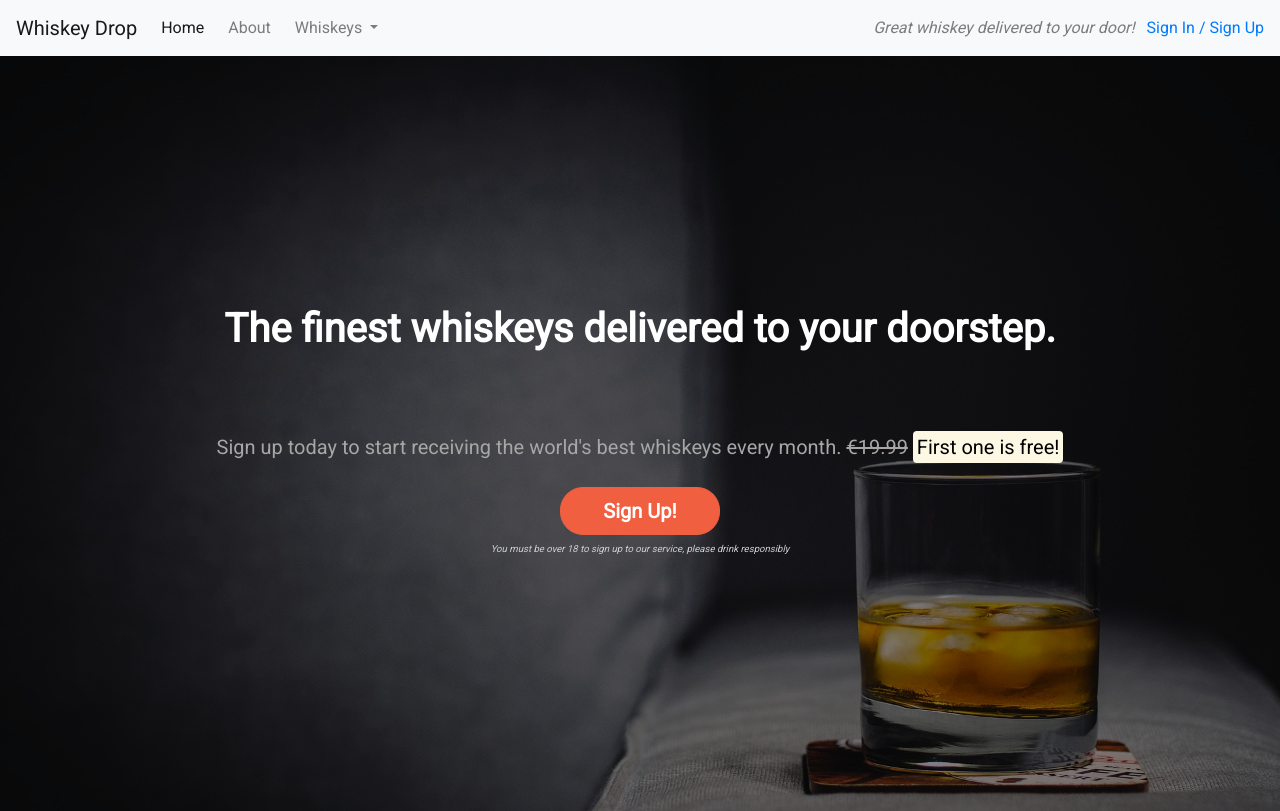
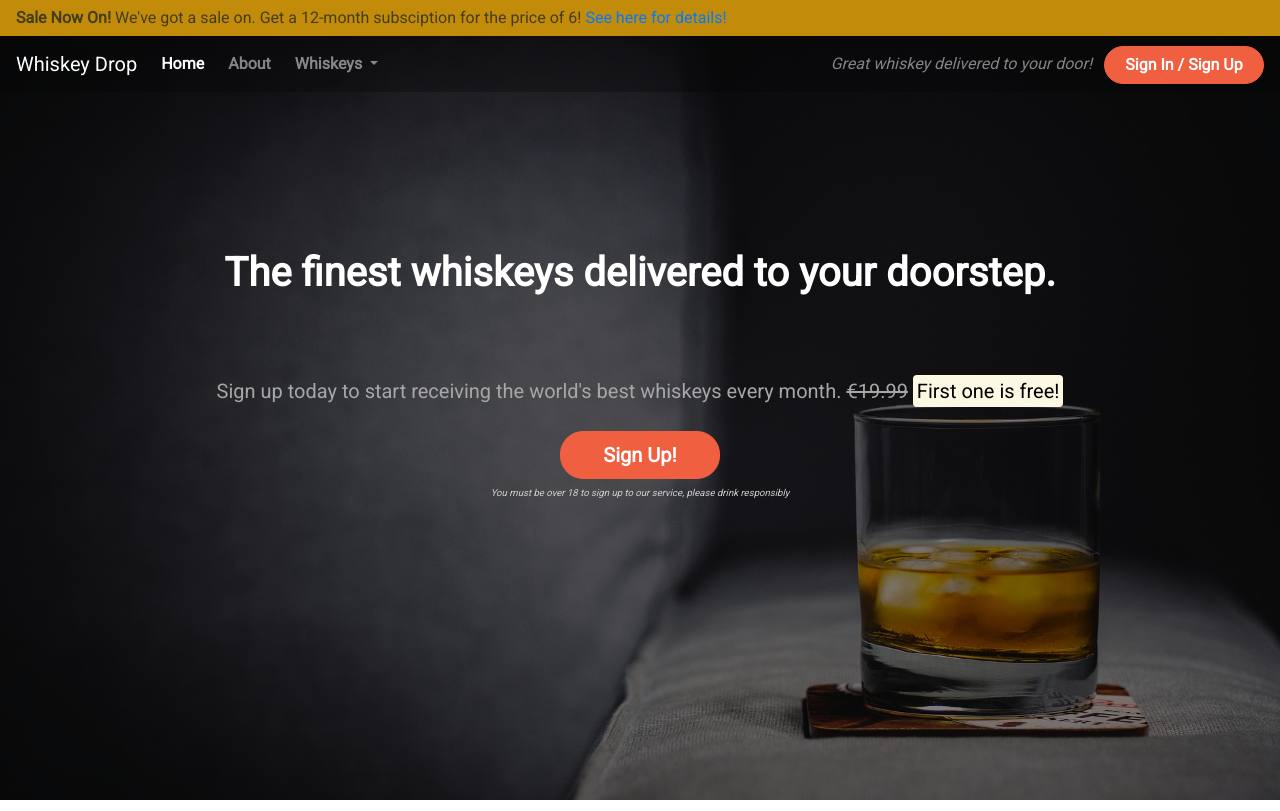
Before and after one commit to Guysteeleperkins/bootstrap-gsp, a plain HTML site: page index.html in a window 1280 px wide. Shown: the top 811 px of the page. Drawn offline with nearby package versions, Linux system fonts and the light colour scheme.

Commit message:
Finsihed styling Nav and Alert

```diff
--- a/index.html
+++ b/index.html
@@ -16,7 +16,25 @@
 </head>
 
 <body>
-    <nav class="navbar navbar-light bg-light navbar-expand-sm">
+    <div class="container-fluid navalert-container">
+        <div class="container-fluid alert-container">
+            <div class="row d-none d-md-block">
+                <div class="col-12">
+                    <div class="site-wide-alert alert alert-warning">
+                        <strong>Sale Now On!</strong> We've got a sale on. Get a 12-month subsciption for the price of
+                        6! <a href="">See here for details!</a>
+                    </div>
+                </div>
+            </div>
+            <div class="row d-md-none text-center">
+                <div class="col-12">
+                    <div class="site-wide-alert alert alert-warning">
+                        <a href=""><strong>Sale Now On!</strong></a>
+                    </div>
+                </div>
+            </div>
+        </div>
+        <nav class="navbar navbar-dark navbar-expand-sm">
             <a class="navbar-brand" href="/">Whiskey Drop</a>
 
             <button class="navbar-toggler ml-auto" type="button" data-toggle="collapse" data-target="#navbarNavDropdown"
@@ -40,33 +58,16 @@
                         </div>
                     </li>
 
-                <li class="nav-item mr-2 d-block d-sm-none"><a class="nav-link" href="/login">Sign In / Sign Up</a></li>
+                    <li class="nav-item mr-2 d-block d-sm-none"><a class="nav-link" href="/login">Sign In / Sign Up</a>
+                    </li>
                 </ul>
             </div>
             <div class="d-none d-md-block">
                 <p class="navbar-text my-auto mr-2"><i>Great whiskey delivered to your door!</i></p>
-            <a href="/login">Sign In / Sign Up</a>
+                <a href="/login" class="btn btn--cta btn--red">Sign In / Sign Up</a>
             </div>
         </nav>
-    <!--
-    <div class="container alert-container">
-        <div class="row d-none d-md-block">
-            <div class="col-12">
-                <div class="alert alert-warning">
-                    <strong>Sale Now On!</strong> We've got a sale on. Get a 12-month subsciption for the price of
-                    6! <a href="">See here for details!</a>
     </div>
-            </div>
-        </div>
-        <div class="row d-md-none text-center">
-            <div class="col-12">
-                <div class="alert alert-warning">
-                    <a href=""><strong>Sale Now On!</strong></a>
-                </div>
-            </div>
-        </div>
-    </div>
-    -->
     <div class="container-fluid callout-container">
         <!-- Callout -->
         <div class="opaque-overlay">&nbsp;</div>
--- a/resources/style.css
+++ b/resources/style.css
@@ -2,7 +2,19 @@ body {
     font-family: 'Roboto', sans-serif;
 }
 
-.alert-container {}
+.alert-container .col-12 {
+    padding-left: 0;
+    padding-right: 0;
+}
+
+.site-wide-alert {
+    border-radius: 0;
+    margin-bottom: 0;
+    padding: 5px 15px;
+    background-color: #c28b0a;
+    color: #443d1a;
+    border-color: #c28b0a;
+}
 
 .callout-container {
     height: 100vh;
@@ -47,6 +59,32 @@ body {
 
 .block-divider-small {
 
+}
+
+/* NavBar */
+
+.navalert-container {
+    position: absolute;
+    top: 0;
+    left: 0;
+    padding-left: 0;
+    padding-right: 0;
+    z-index: 1;
+}
+
+.navbar {
+    margin-bottom: 0;
+    border: 0;
+    width: 100%;
+    background-color: rgba(0, 0, 0, .25);
+}
+
+.navbar .navbar-toggler {
+    border: 0;
+}
+
+.navbar .navbar-nav a {
+    font-weight: bold;
 }
 
 /* Jumbptron */
```
Lines whose indentation alone changed are shown as unchanged.
